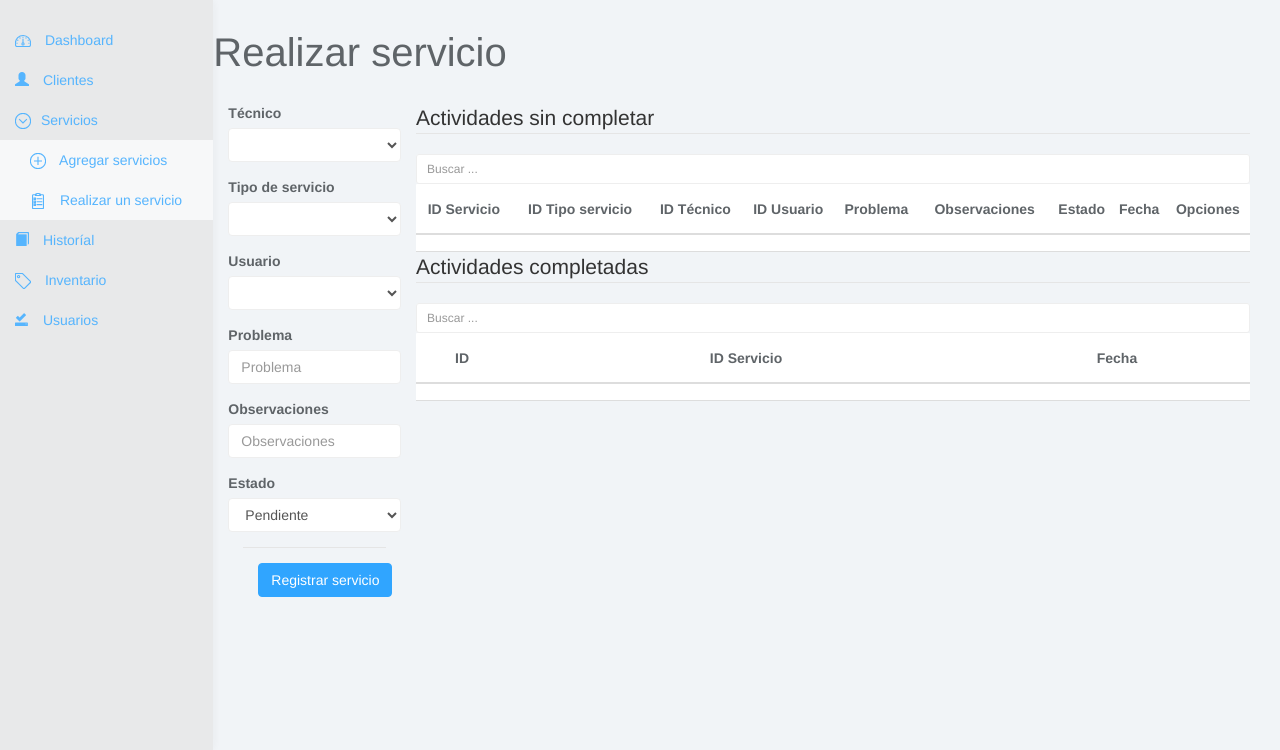
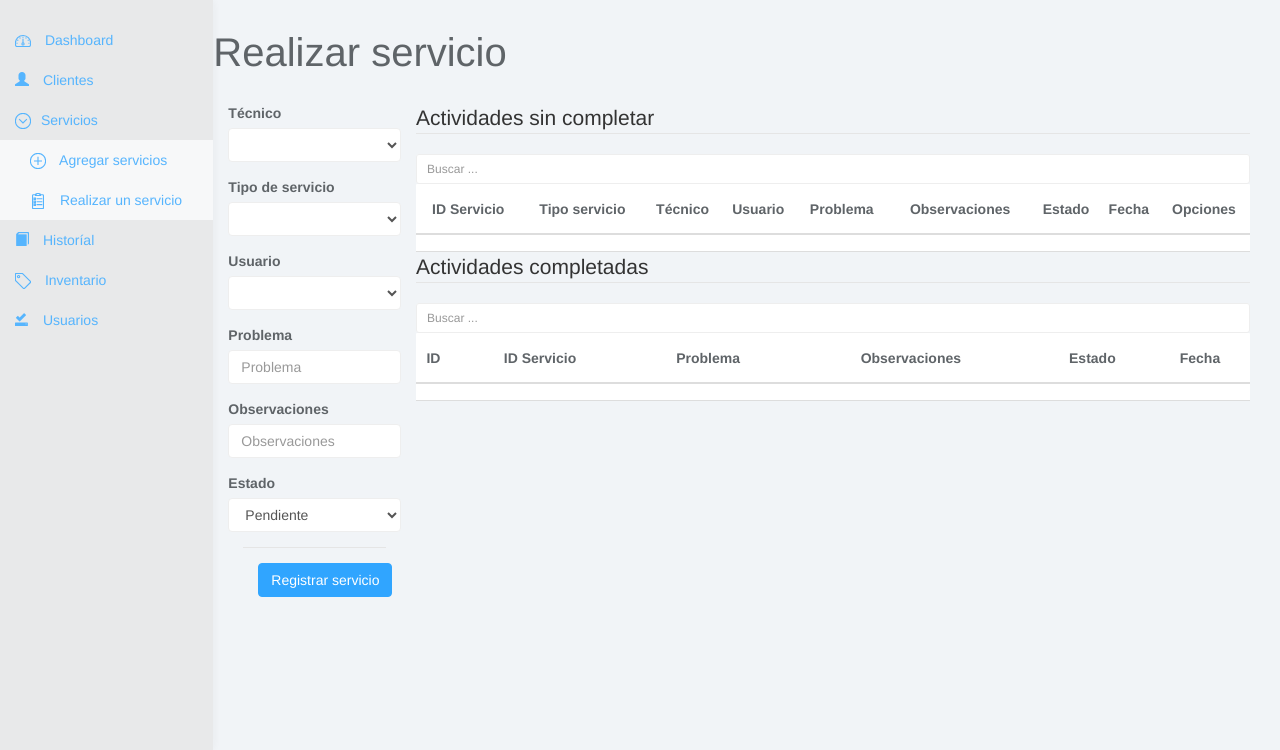
Before and after one commit to EduardoHdz/siicom-web, a Node project: template controllers/Panel/views/Servicios.ejs in a window 1280 px wide. Shown: the part 50-800 px from the top of the page. Run offline with Node 20 templates, Linux system fonts and the light colour scheme; the template is opened without the code that fills it, so the values that code supplies are empty; some libraries are stand-ins or nearby versions.

Commit message:
Se cambiaron los ID, por texto entendible
Se realizaron mejoras visuales

```diff
--- a/controllers/Panel/views/Servicios.ejs
+++ b/controllers/Panel/views/Servicios.ejs
@@ -77,9 +77,9 @@
                 <thead>
                   <tr>
                    <th nowrap>ID Servicio</th>
-                   <th nowrap>ID Tipo servicio</th>
-                   <th nowrap>ID Técnico</th>
-                   <th nowrap>ID Usuario</th>
+                   <th nowrap>Tipo servicio</th>
+                   <th nowrap>Técnico</th>
+                   <th nowrap>Usuario</th>
                    <th nowrap>Problema</th>
                    <th nowrap>Observaciones</th>
                    <th nowrap>Estado</th>
@@ -111,6 +111,9 @@
                   <tr>
                    <th nowrap>ID </th>
                    <th nowrap>ID Servicio</th>
+                   <th nowrap>Problema</th>
+                   <th nowrap>Observaciones</th>
+                   <th nowrap>Estado</th>
                    <th nowrap>Fecha</th>
                   </tr>
                 </thead>
@@ -240,6 +243,9 @@
                         $('.Table2').append(row);
                         row.append($("<td>" + result[i].idServDone + "</td>"));
                         row.append($("<td>" + result[i].idServicio + "</td>"));
+                        row.append($("<td>" + result[i].Problema + "</td>"));
+                        row.append($("<td>" + result[i].Observaciones + "</td>"));
+                        row.append($("<td>" + result[i].Estatus + "</td>"));
                         row.append($("<td>" + result[i].Fecha + "</td>"));
                         $('.footable').attr("data-page-size","5");
                   		}
```
Also changed, not shown: controllers/Panel/index.js (+5 -2 lines).
